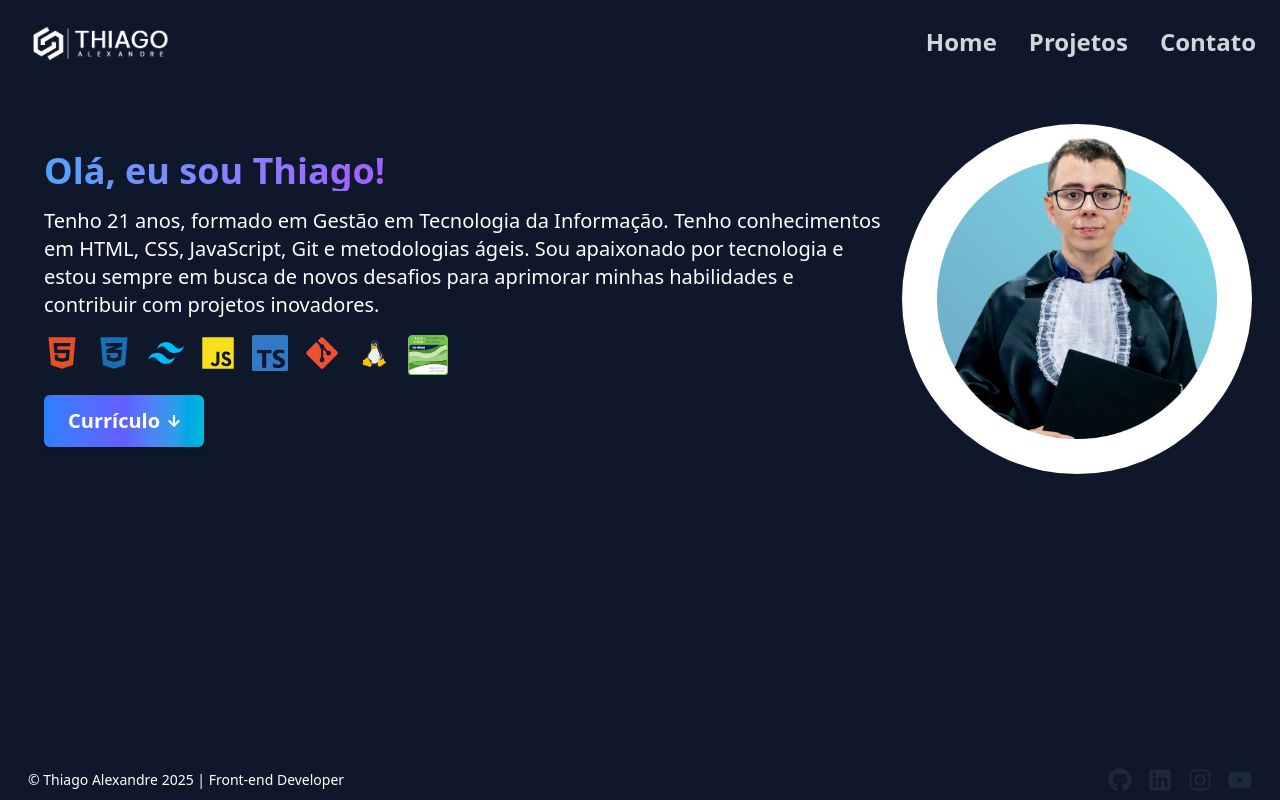
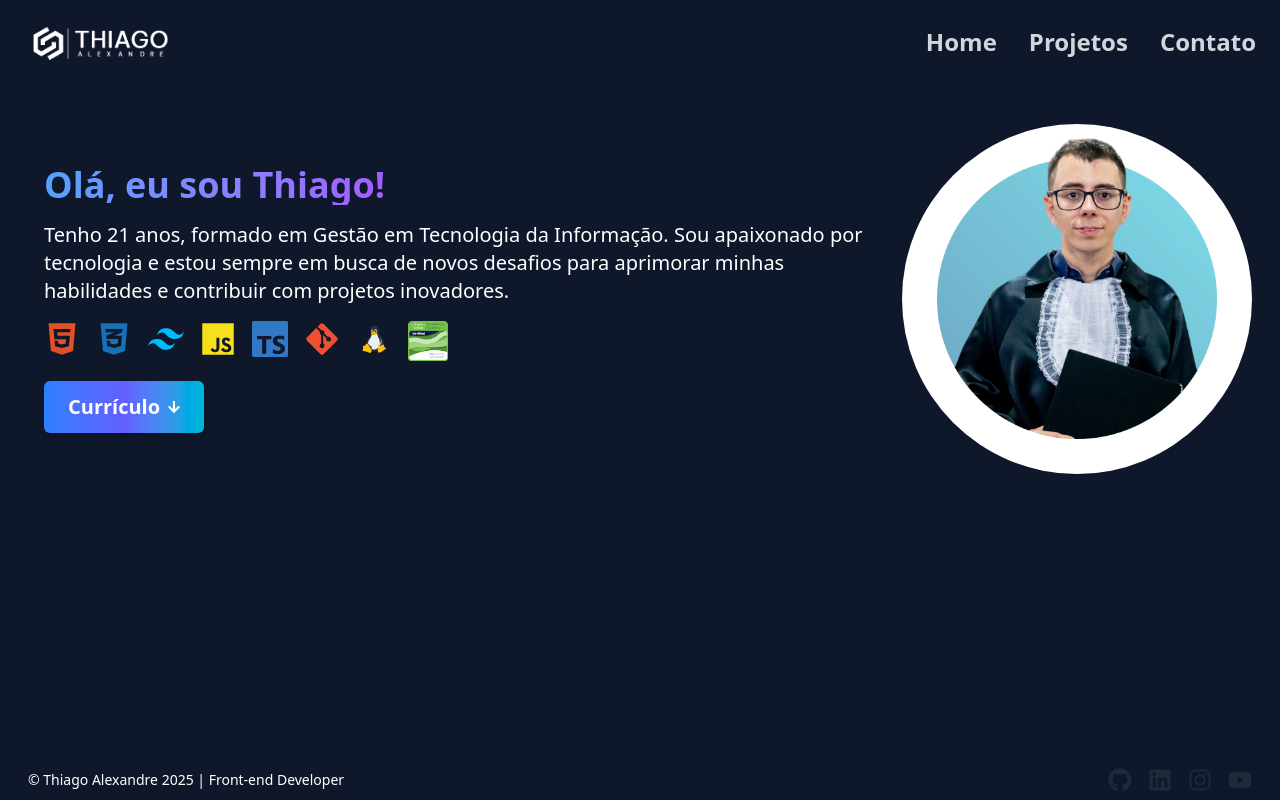
Before and after one commit to thiagokilu/portifolio-react, a React (Vite) app: page / in a window 1280 px wide. Shown: the top 800 px of the page. Built offline with nearby package versions, Linux system fonts and the light colour scheme; no server answers.

Commit message:
update about me

```diff
--- a/components/about-me.tsx
+++ b/components/about-me.tsx
@@ -20,8 +20,7 @@ export function About_me() {
 						Olá, eu sou Thiago!
 					</h1>
 					<p className="about__text mt-4 text-[16px] l lg:text-xl md:text-xl">
-						Tenho 21 anos, formado em Gestão em Tecnologia da Informação. Tenho
-						conhecimentos em HTML, CSS, JavaScript, Git e metodologias ágeis.
+						Tenho 21 anos, formado em Gestão em Tecnologia da Informação.
 						Sou apaixonado por tecnologia e estou sempre em busca de novos
 						desafios para aprimorar minhas habilidades e contribuir com projetos
 						inovadores.
```
